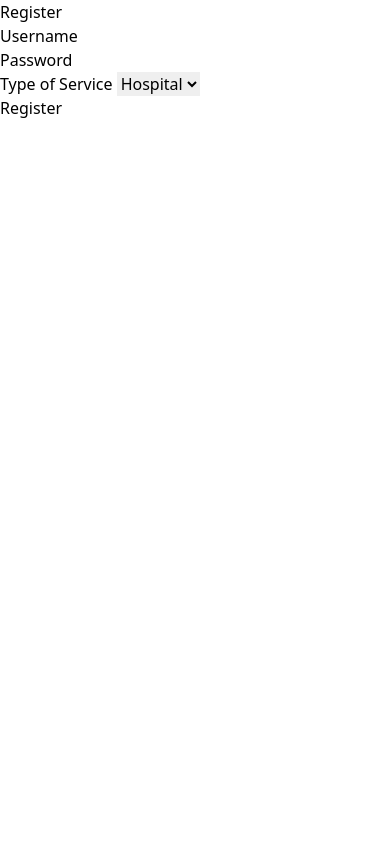
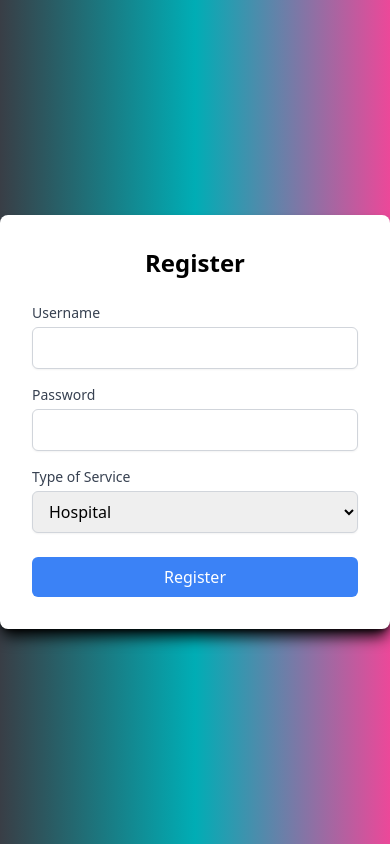
Before and after one commit to shrek-28/scc-2, a Flask app: page /register in a window 390 px wide. Run offline with Flask 3, Linux system fonts and the light colour scheme.

Commit message:
register page and access denied page

```diff
--- a/app/static/css/main.css
+++ b/app/static/css/main.css
@@ -661,6 +661,10 @@ video {
   margin-top: 1rem;
 }
 
+.mt-6 {
+  margin-top: 1.5rem;
+}
+
 .block {
   display: block;
 }
@@ -711,6 +727,10 @@ video {
 
 .w-full {
   width: 100%;
+}
+
+.max-w-md {
+  max-width: 28rem;
 }
 
 .max-w-sm {
@@ -892,6 +917,10 @@ video {
 
 .p-4 {
   padding: 1rem;
+}
+
+.p-8 {
+  padding: 2rem;
 }
 
 .px-10 {
@@ -1064,6 +1108,10 @@ video {
 .transition-all {
   transition-property: all;
   transition-timing-function: cubic-bezier(0.4, 0, 0.2, 1);
+  transition-duration: 150ms;
+}
+
+.duration-150 {
   transition-duration: 150ms;
 }
 
--- a/app/templates/dev_page.html
+++ b/app/templates/dev_page.html
@@ -40,4 +40,5 @@
         {% endfor %}
     </table>
 </div>
+<a class="w-32 h-12 bg-red-700 p-4"href="/logout"> Logout</a>
 {% endblock %}
--- a/app/templates/register.html
+++ b/app/templates/register.html
@@ -1,31 +1,29 @@
 {% extends "base.html" %}
 {% block title %}Register{% endblock %}
 {% block content %}
-<div class="row justify-content-center">
-    <div class="col-lg-5">
-        <div class="card">
-            <div class="card-body">
-                <h5 class="card-title">Register</h5>
+<div class="bg-cover bg-center h-screen bg-gradient-to-r from-[#393E46] via-[#00ADB5] to-pink-500 flex items-center justify-center">
+<div class="w-full max-w-md">
+    <div class="bg-white shadow-lg rounded-lg p-8 shadow-black">
+        <h2 class="text-2xl font-bold text-center mb-6">Register</h2>
         <form method="POST" action="{{ url_for('routes.register') }}">
             {{ form.hidden_tag() }}
-                    <div class="form-group">
-                        {{ form.username.label(class="form-control-label") }}
-                        {{ form.username(class="form-control") }}
+            <div class="mb-4">
+                {{ form.username.label(class="block text-sm font-medium text-gray-700") }}
+                {{ form.username(class="mt-1 block w-full px-3 py-2 border border-gray-300 rounded-md shadow-sm focus:outline-none focus:ring-indigo-500 focus:border-indigo-500 sm:text-sm") }}
             </div>
-                    <div class="form-group">
-                        {{ form.password.label(class="form-control-label") }}
-                        {{ form.password(class="form-control") }}
+            <div class="mb-4">
+                {{ form.password.label(class="block text-sm font-medium text-gray-700") }}
+                {{ form.password(class="mt-1 block w-full px-3 py-2 border border-gray-300 rounded-md shadow-sm focus:outline-none focus:ring-[#00ADB5] focus:border[#00ADB5] sm:text-sm") }}
             </div>
-                    <div class="form-group">
-                        {{ form.user_type.label(class="form-control-label") }}
-                        {{ form.user_type(class="form-control") }}
+            <div class="mb-4">
+                {{ form.user_type.label(class="block text-sm font-medium text-gray-700") }}
+                {{ form.user_type(class="mt-1 block w-full px-3 py-2 border border-gray-300 rounded-md shadow-sm focus:outline-none focus:ring-[#529a9e] focus:border-[#00ADB5] sm:text-sm") }}
             </div>
-                    <div class="form-group">
-                        {{ form.submit(class="btn btn-primary") }}
+            <div class="mt-6">
+                {{ form.submit(class="w-full bg-blue-500 text-white py-2 px-4 rounded-md hover:bg-blue-600 focus:outline-none focus:bg-blue-700 transition duration-150") }}
             </div>
         </form>
     </div>
 </div>
 </div>
-</div>
 {% endblock %}
```
Also changed, not shown: other parts of app/static/css/main.css (+71 -0 lines), app/templates/access_denied.html (+23 -5 lines), instance/site.db. Lines whose indentation alone changed are shown as unchanged.
